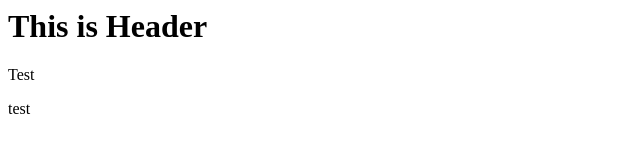
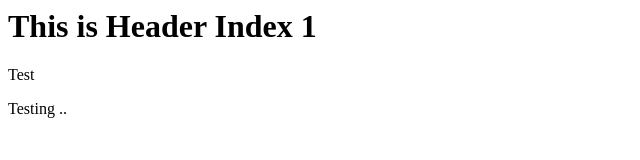
Before and after one commit to preetirana2410/git-test, a website: page index.html in a window 1280 px wide. Shown: the whole page, without its empty margins (0-640 px from the left). Drawn offline with Linux system fonts and the light colour scheme.

Commit message:
4th commit

```diff
--- a/index.html
+++ b/index.html
@@ -2,7 +2,7 @@
 
 </head>
 <body>
-    <h1>This is Header</h1>
+    <h1>This is Header Index 1</h1>
     <p>Test</p>
-    <p>test</p>
+    <p>Testing ..</p>
 </body>
```
Also changed, not shown: package.json (added, +25 -0 lines), templates/index.html (renamed from templates/test.html, +1 -1 lines), 1 other file.
